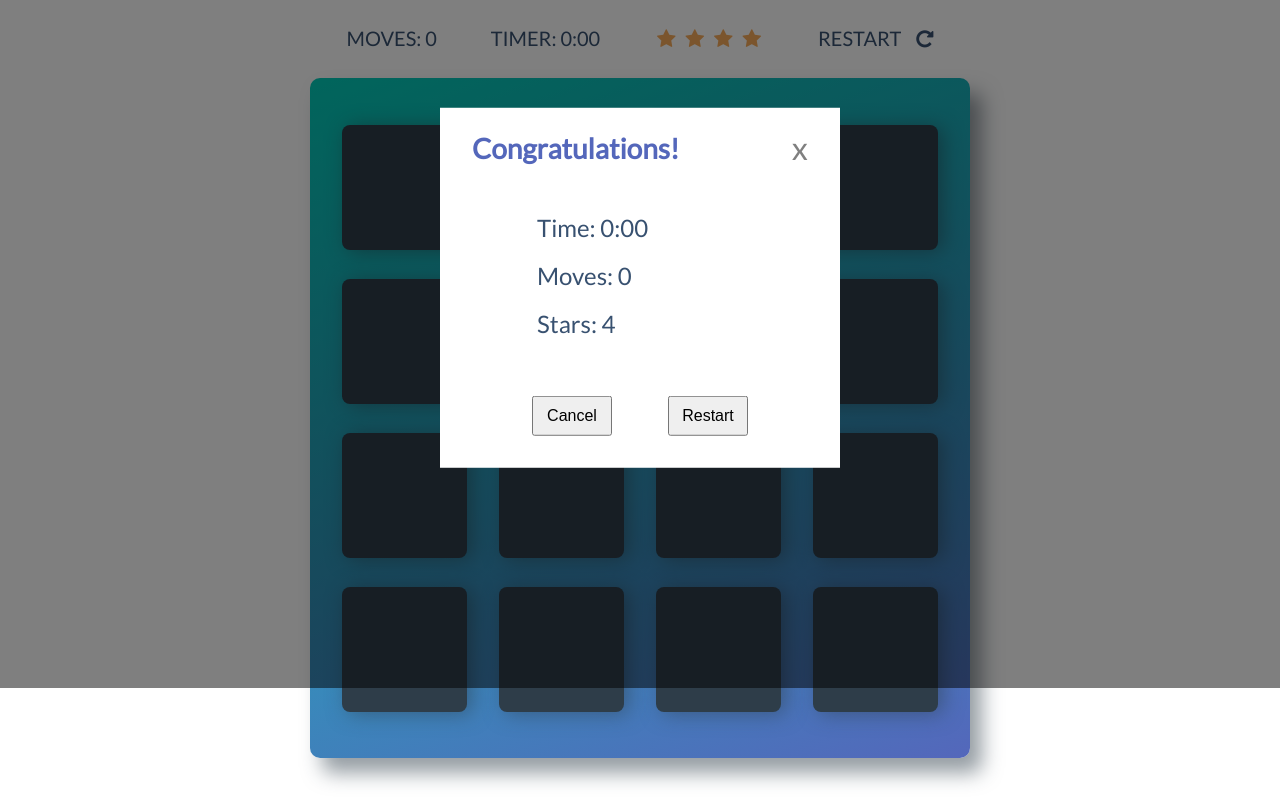
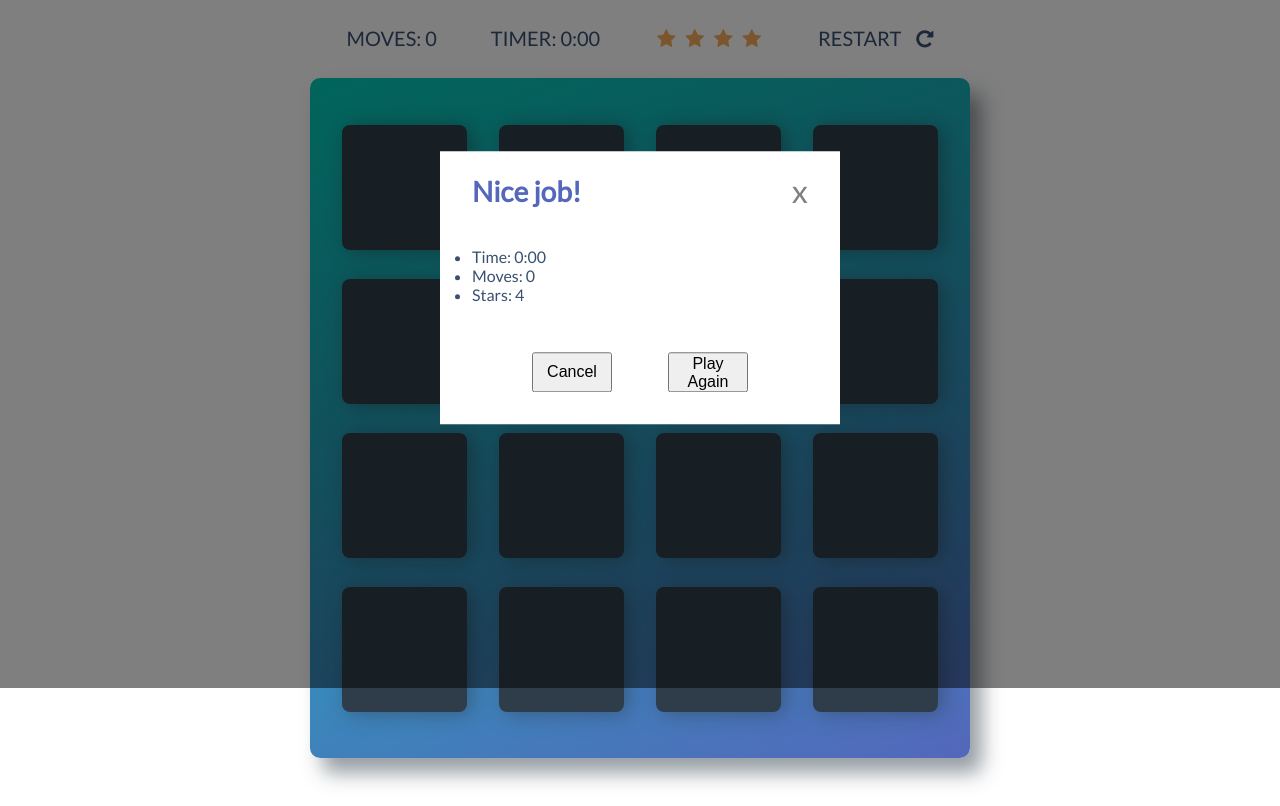
Before and after one commit to julia-crosara/concentration-game, a plain HTML site: page index.html in a window 1280 px wide. Shown: the part 112-918 px from the top of the page. Drawn offline with Linux system fonts and the light colour scheme.

Commit message:
final edits

```diff
--- a/index.html
+++ b/index.html
@@ -18,8 +18,8 @@
                 <h1>Concentration 2.0</h1>
             </header>
         </div>
+
         <div class="score-panel">
-
             <ul class="controls">
                 <li>Moves: <span class="moves">0</span></li>
                 <li>Timer: <span class="timer">0:00</span></li>
@@ -33,9 +33,9 @@
                 </li>
                 <li class="restart">RESTART<i class="fa fa-repeat"></i></li>
             </ul>
-
         </div>
 
+        <!-- Grid of 16 Cards -->
         <ul class="deck">
             <li class="card">
                 <i class="fa fa-diamond"></i>
@@ -91,20 +91,23 @@
     <!-- The Modal -->
     <div class="modal-bg hide">
         <div class="modal-window">
+
             <div class="modal-heading">
-                <h2 class="modal-title">Congratulations!</h2>
+                <h2 class="modal-title">Nice job!</h2>
                 <span class="modal-close">x</span>
             </div>
-            <div class="modal-stats">
+
+            <div class="modal-content">
                 <ul>
                     <li class="modal-time">Time:</li>
                     <li class="modal-moves">Moves:</li>
                     <li class="modal-stars">Stars:</li>
                 </ul>
             </div>
+
             <div class="modal-buttons">
                 <button class="modal-button modal-cancel">Cancel</button>
-                <button class="modal-button modal-restart">Restart</button>
+                <button class="modal-button modal-restart">Play Again</button>
             </div>
         </div>
     </div>
```
